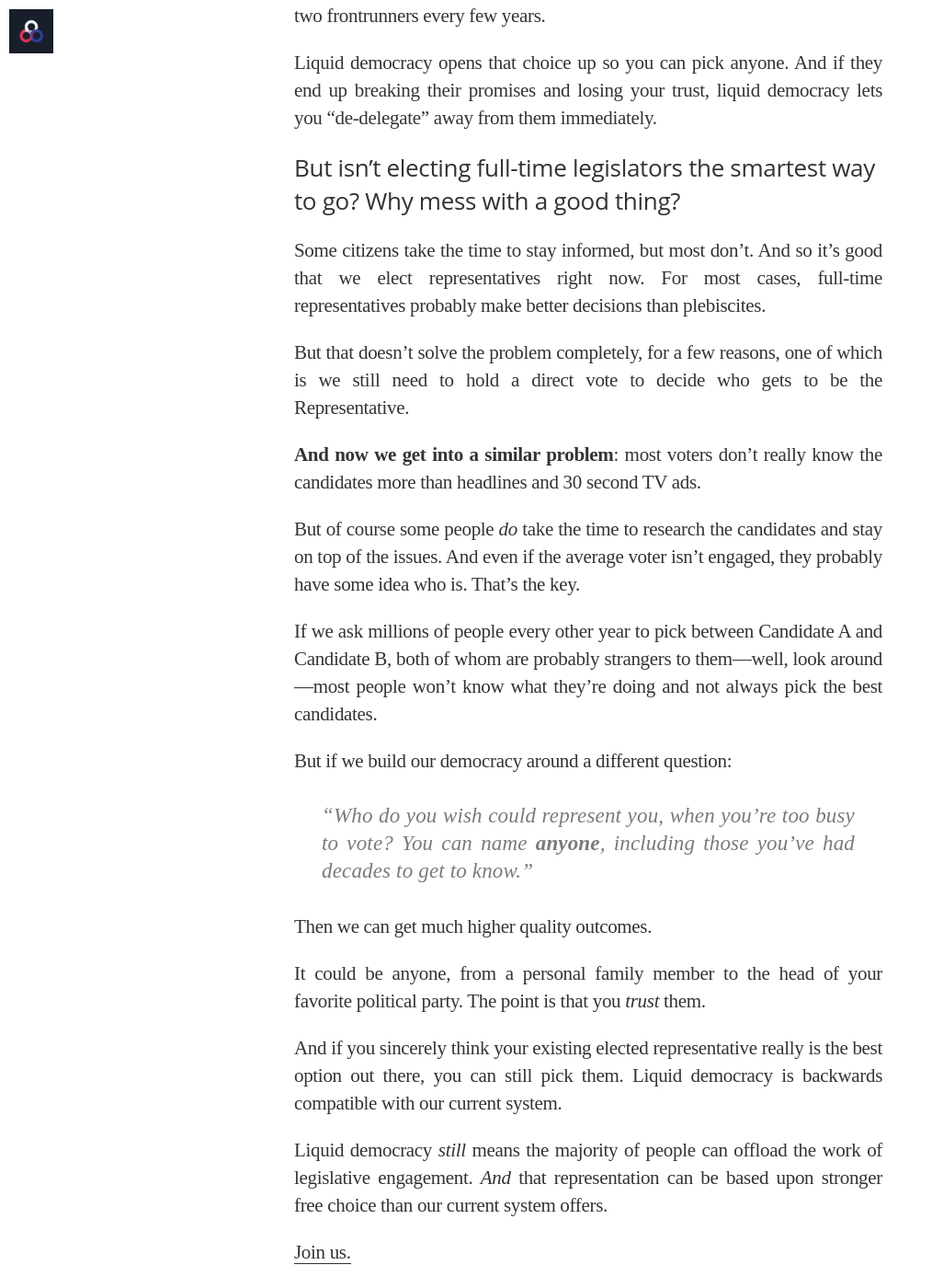
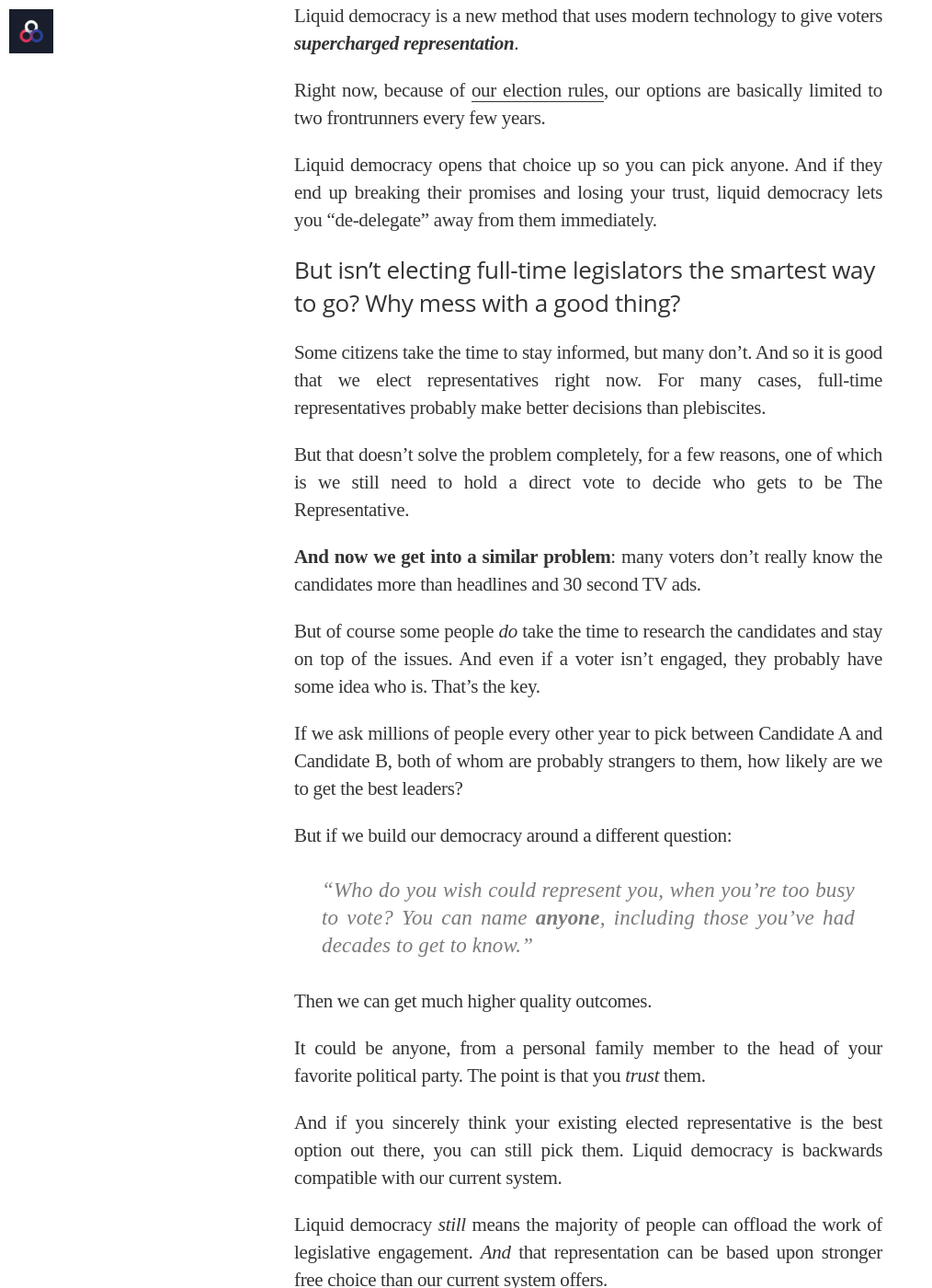
Before and after one commit to voteliquid/blog, a Jekyll site: the page built from _posts/2017-10-24-liquid-democracy-is-not-direct-democracy.md, in a window 1280 px wide and 1400 px high, scrolled down 1780 px. Shown: the whole window at 92% size, without its empty margins (0-1014 px from the left). Built offline with Jekyll 4.4.1, drawn with Linux system fonts in a browser that asks for light colours; nearby versions of some CDN libraries; some web fonts are replaced; some of the changed text lies outside the part shown.

Commit message:
Update draft of 'LD Is Not Direct Democracy'

```diff
--- a/_posts/2017-10-24-liquid-democracy-is-not-direct-democracy.md
+++ b/_posts/2017-10-24-liquid-democracy-is-not-direct-democracy.md
@@ -10,13 +10,15 @@
 
 <br />
 
-Recently, Camilo Casas announced he's running as a [liquid democracy candidate](/2017/07/04/running-liquid-democracy-candidates/) in Colorado. Even if his candidacy is a long shot, it's fantastic for expanding people's understanding of what's now possible.
+Recently, Camilo Casas announced he's running as a [liquid democracy candidate](/2017/07/04/running-liquid-democracy-candidates/) in Colorado. It's fantastic for expanding people's understanding of what's now possible.
 
 [Motherboard wrote about it](https://motherboard.vice.com/en_us/article/59dnbb/colorado-political-candidate-promises-to-give-his-seat-to-an-app), and the article received over 40,000 upvotes on Reddit, landing on the front page.
 
 But commenters didn't [respond so positively](https://www.reddit.com/r/Futurology/comments/76xwut/colorado_political_candidate_promises_to_give_his/). In particular, many shared their fears of replacing full-time representatives with a less-invested crowd. Going from our current "representative democracy" to a "direct democracy" seems like moving backwards.
 
 This is half correct. Yes, asking everyone to vote on every bill could easily result in worse decisions.
+
+There are many routine matters that elected legislators and their staff spend a lot of time discussing and researching, the details of which most citizens would rather not be distracted with.
 
 We're all too busy. Most people just don't have enough time to look deeply into all the issues.
 
@@ -42,15 +44,15 @@
 But isn't electing full-time legislators the smartest way to go? Why mess with a good thing?
 --------
 
-Some citizens take the time to stay informed, but most don't. And so it's good that we elect representatives right now. For most cases, full-time representatives probably make better decisions than plebiscites.
+Some citizens take the time to stay informed, but many don't. And so it is good that we elect representatives right now. For many cases, full-time representatives probably make better decisions than plebiscites.
 
-But that doesn't solve the problem completely, for a few reasons, one of which is we still need to hold a direct vote to decide who gets to be the Representative.
+But that doesn't solve the problem completely, for a few reasons, one of which is we still need to hold a direct vote to decide who gets to be The Representative.
 
-**And now we get into a similar problem**: most voters don't really know the candidates more than headlines and 30 second TV ads.
+**And now we get into a similar problem**: many voters don't really know the candidates more than headlines and 30 second TV ads.
 
-But of course some people *do* take the time to research the candidates and stay on top of the issues. And even if the average voter isn't engaged, they probably have some idea who is. That's the key.
+But of course some people *do* take the time to research the candidates and stay on top of the issues. And even if a voter isn't engaged, they probably have some idea who is. That's the key.
 
-If we ask millions of people every other year to pick between Candidate A and Candidate B, both of whom are probably strangers to them—well, look around—most people won't know what they're doing and not always pick the best candidates.
+If we ask millions of people every other year to pick between Candidate A and Candidate B, both of whom are probably strangers to them, how likely are we to get the best leaders?
 
 But if we build our democracy around a different question:
 
@@ -60,7 +62,7 @@
 
 It could be anyone, from a personal family member to the head of your favorite political party. The point is that you *trust* them.
 
-And if you sincerely think your existing elected representative really is the best option out there, you can still pick them. Liquid democracy is backwards compatible with our current system.
+And if you sincerely think your existing elected representative is the best option out there, you can still pick them. Liquid democracy is backwards compatible with our current system.
 
 Liquid democracy *still* means the majority of people can offload the work of legislative engagement. *And* that representation can be based upon stronger free choice than our current system offers.
 
```
Also changed, not shown: _posts/2017-10-23-democracy-vs-corruption.md (+1 -1 lines).
